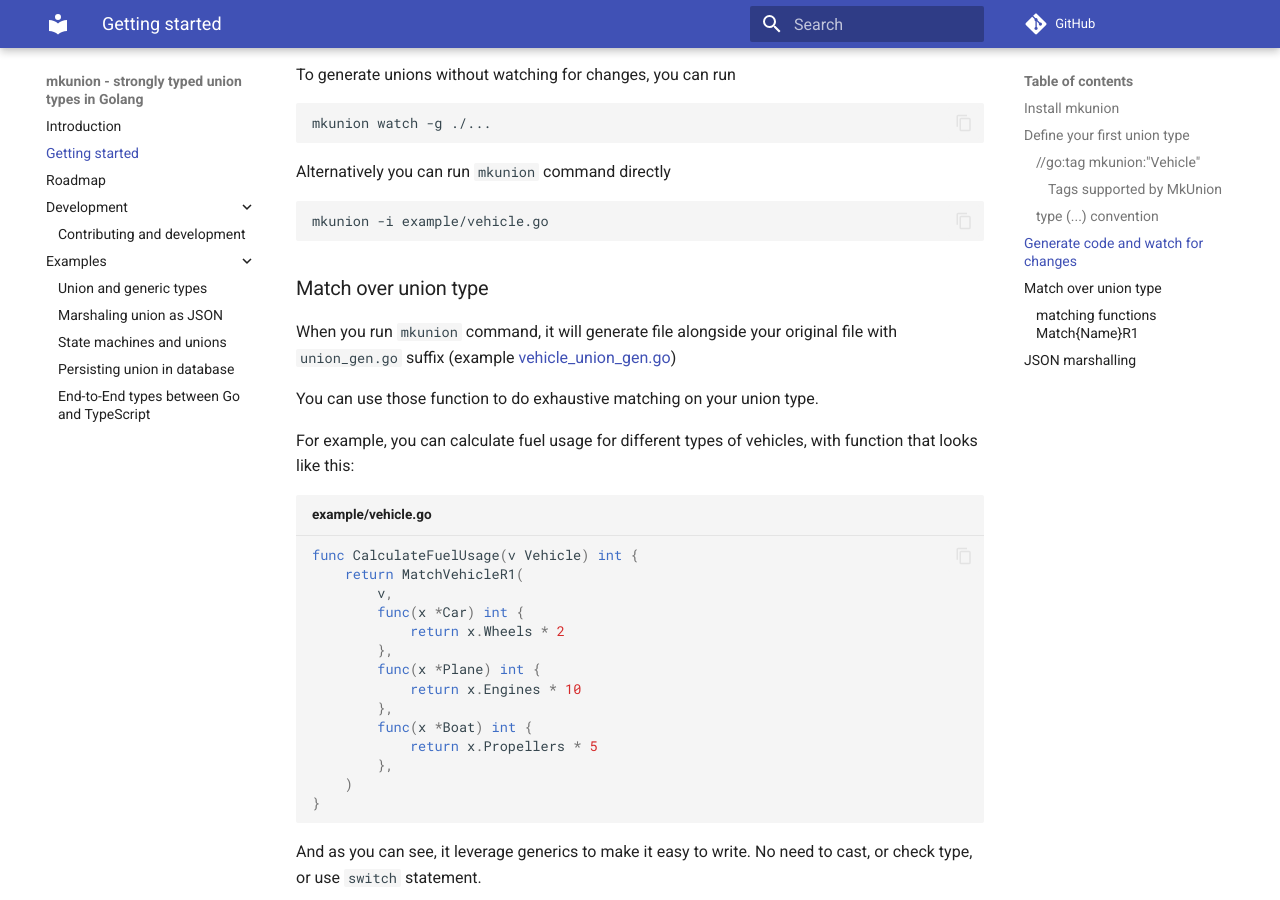
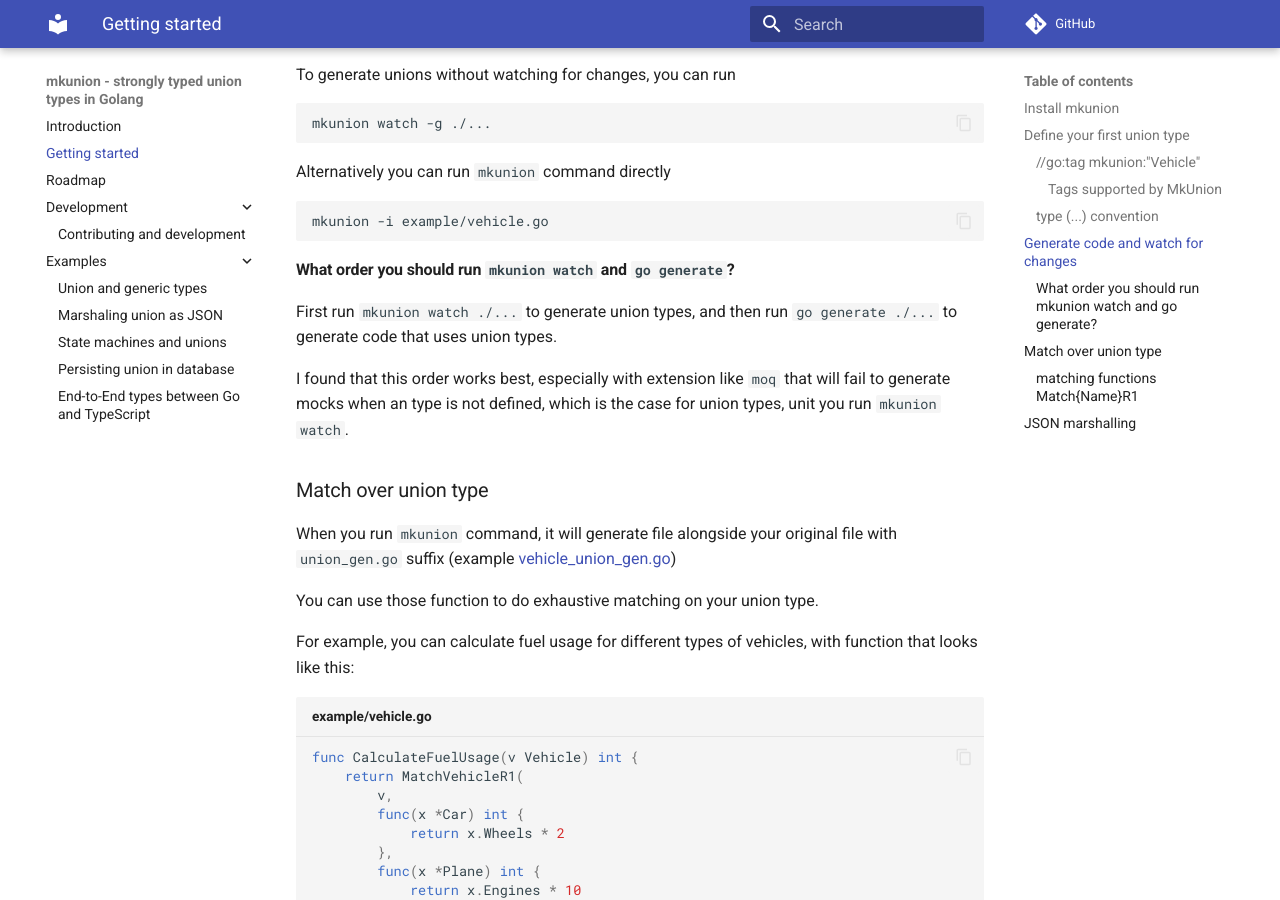
Before and after one commit to widmogrod/mkunion, an MkDocs documentation site: the page built from docs/getting_started.md, in a window 1280 px wide and 900 px high, scrolled down 1837 px. Built offline with MkDocs 1.6.1 and Material for MkDocs 9.7.7, drawn with Linux system fonts in a browser that asks for light colours; comment, search, counter and statistics services are not loaded.

Commit message:
docs: mention on order of running mkunion watch and go generate

````diff
--- a/docs/getting_started.md
+++ b/docs/getting_started.md
@@ -80,6 +80,12 @@ Alternatively you can run `mkunion` command directly
 mkunion -i example/vehicle.go
 ```
 
+
+#### What order you should run `mkunion watch` and `go generate`?
+First run `mkunion watch ./...` to generate union types, and then run `go generate ./...` to generate code that uses union types.
+
+I found that this order works best, especially with extension like `moq` that will fail to generate mocks when an type is not defined, which is the case for union types, unit you run `mkunion watch`.
+
 ### Match over union type
 When you run `mkunion` command, it will generate file alongside your original file with `union_gen.go` suffix (example [vehicle_union_gen.go](https://github.com/widmogrod/mkunion/tree/main/example/vehicle_union_gen.go))
 
````
